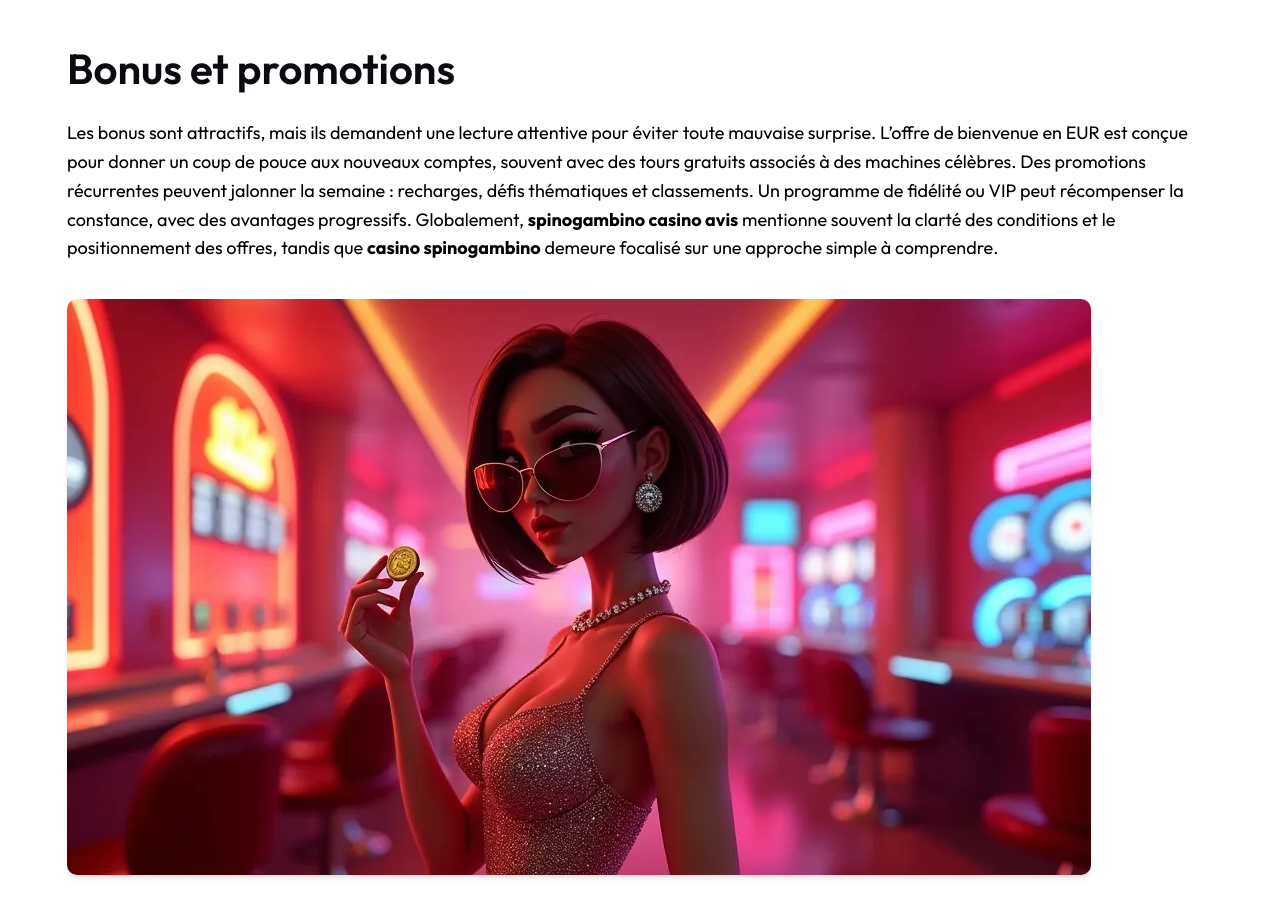
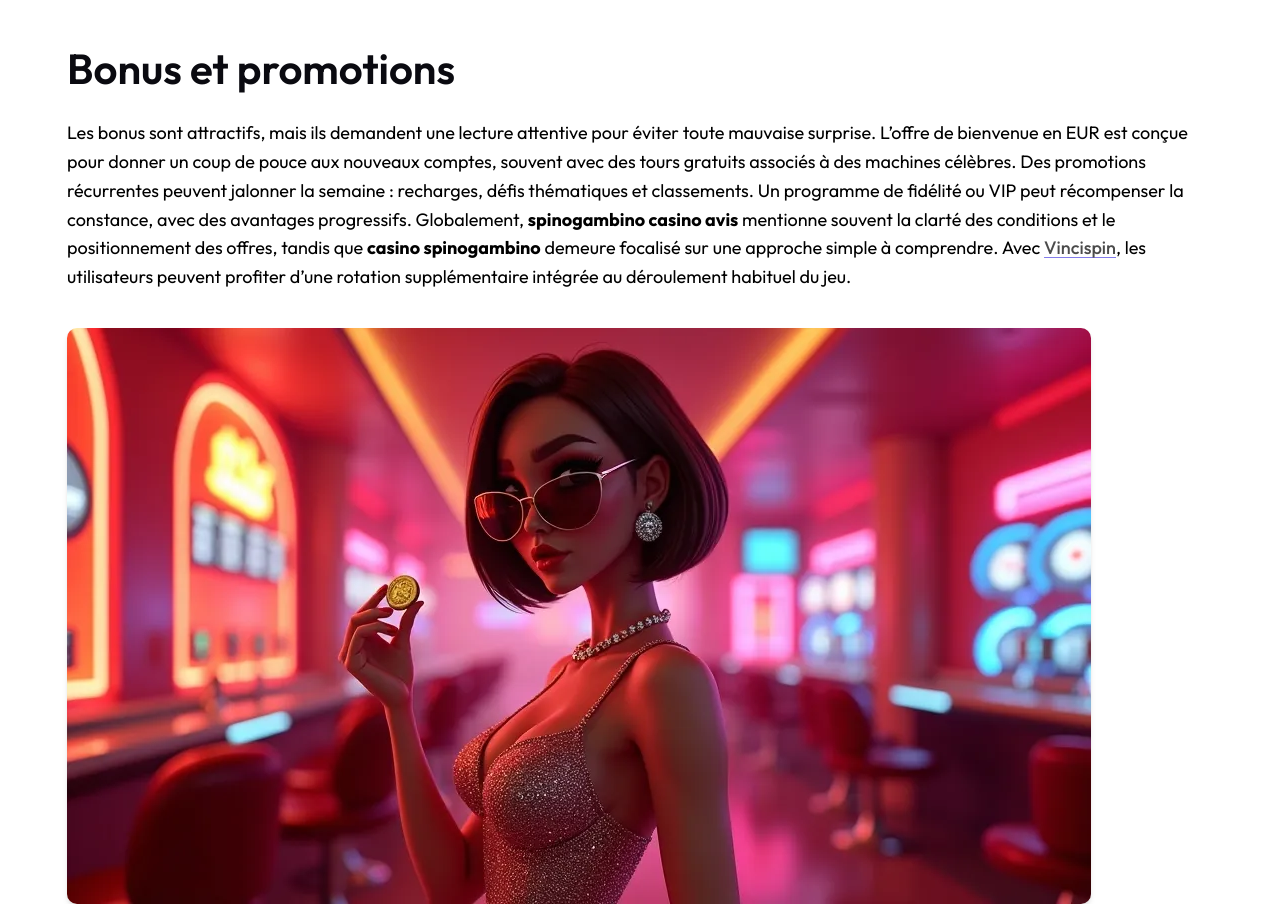
Before and after one commit to giop-54/spino-gambinoavis.fr, a plain HTML site: page index.html in a window 1280 px wide. Shown: the part 2723-3627 px from the top of the page. Drawn offline with Linux system fonts and the light colour scheme.

Commit message:
Update index.html

```diff
--- a/index.html
+++ b/index.html
@@ -338,7 +338,7 @@ et classements. Un programme de fidélité ou VIP peut récompenser la
 constance, avec des avantages progressifs. Globalement, <strong>spinogambino
 casino avis</strong> mentionne souvent la clarté des conditions et le
 positionnement des offres, tandis que <strong>casino spinogambino</strong> demeure
-focalisé sur une approche simple à comprendre.
+focalisé sur une approche simple à comprendre. Avec <a href="https://vincispin.fr" title="Vincispin">Vincispin</a>, les utilisateurs peuvent profiter d’une rotation supplémentaire intégrée au déroulement habituel du jeu.
 <img src="/images/doc_main/guide-complet-de-spinogambino-france-jeux,-bonus,-paiements-2.webp" alt="spinogambino" title="spinogambino" loading="lazy"></p>
 <h3 id="bonus-de-bienvenue-et-tours-gratuits">Bonus de bienvenue et tours gratuits</h3>
 <p>Le bonus de bienvenue peut inclure des fonds additionnels et des tours
```
